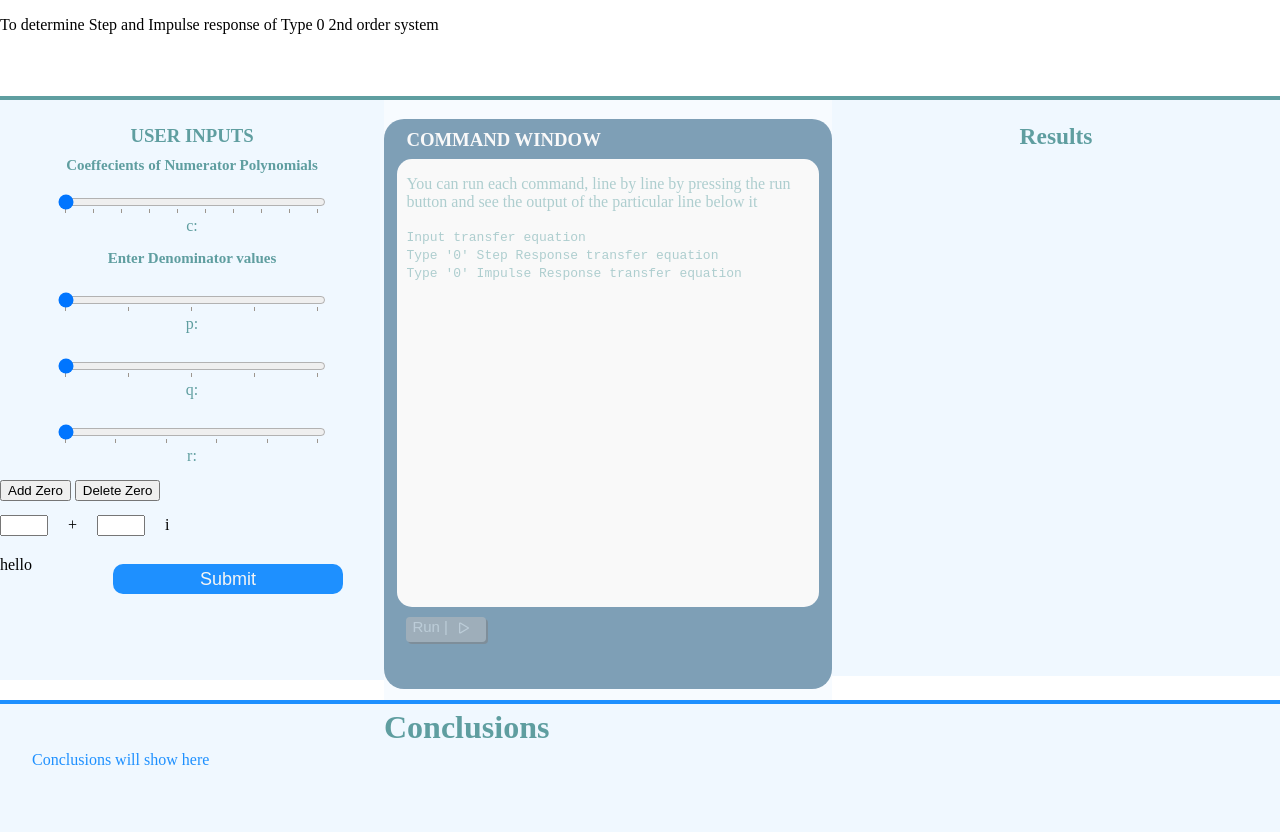
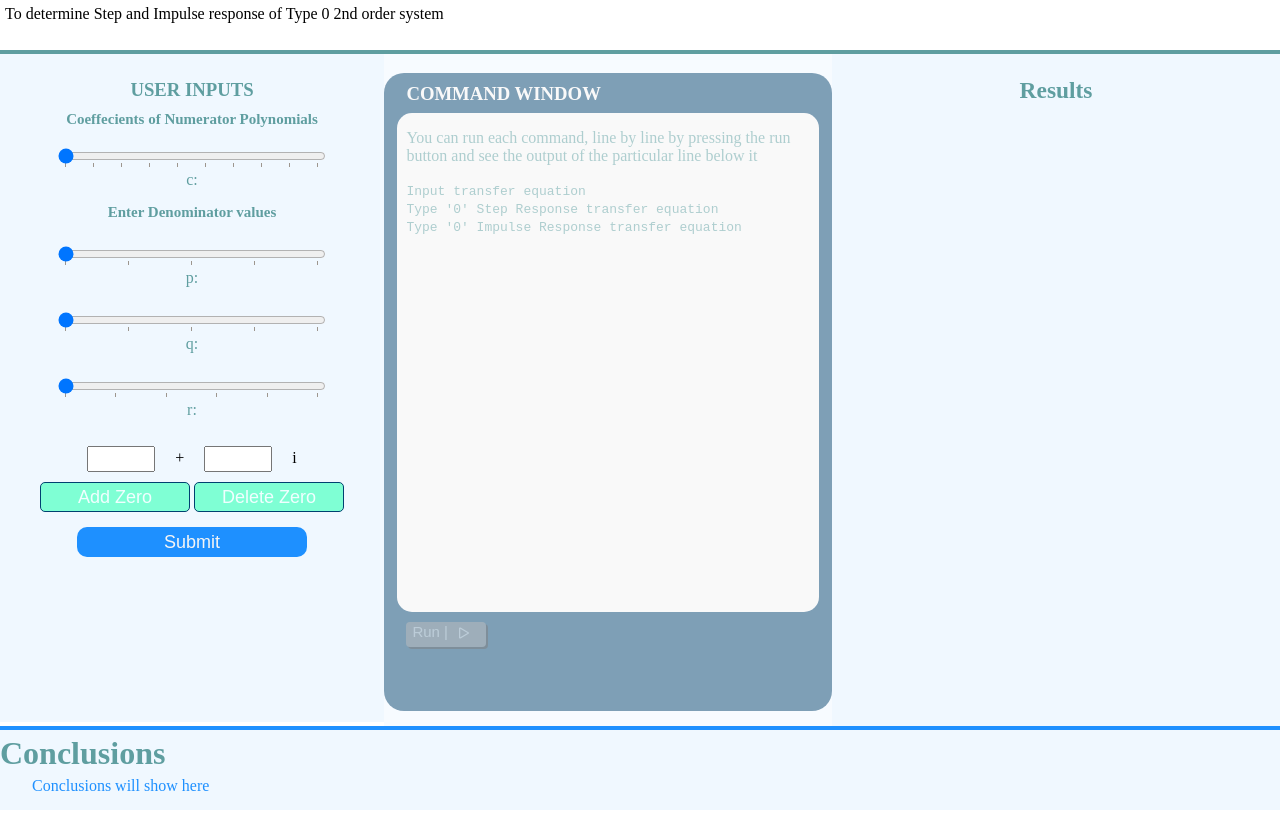
Before and after one commit to virtual-labs/exp-addition-of-zeros-dei, a plain HTML site: page experiment/simulation/index.html in a window 1280 px wide. After the commit the page ends 810 px from the top, so only its background shows below. Drawn offline with nearby package versions, Linux system fonts and the light colour scheme; some packages are replaced by stand-ins of ours.

Commit message:
ui update

```diff
--- a/experiment/simulation/css/main.css
+++ b/experiment/simulation/css/main.css
@@ -4,8 +4,14 @@ h1 {
 }
 
 header {
-    height: 10vh;
+    height: 5vh;
     border-bottom: 4px solid cadetblue;
+    padding:5px;
+    max-width: 100%;
+}
+
+header p{
+    margin:0;
 }
 
 #pagechanger {
@@ -53,7 +59,7 @@ body {
 
 #input-statements {
     width: 100%;
-    height: 70vh;
+    height: 81vh;
     background-color: aliceblue;
     padding: 10px 0;
 }
@@ -135,12 +141,32 @@ body {
     border: none;
 }
 #viewzero{
-    height:10px;
+    position: relative;
+    height:auto;
     width: 100%;
+    display: block;
 }
+.zerobtn{
+    position: relative;
+    border: 1px solid #004170;
+    border-radius: 5px;
+    background-color: aquamarine;
+    color: azure;
+    height: 30px;
+    width: 150px;
+    font-size: large;
+}
+.zerobtn:hover{
+    background-color: azure;
+    color: black;
+    transition-duration: 0.5s;
+    cursor: pointer;
+}
+
 .val-input{
     height: auto;
     width: 100%;
+    text-align: center;
       }
       .val-input h4{
         display: inline-block;
@@ -150,7 +176,8 @@ body {
         margin: 10px 0px;}
 .input-val{
     display: inline-block;
-    width: 40px;}
+    width: 60px;
+height: 20px;}
 #input_value:hover {
     opacity: 0.9;
     cursor: pointer;
@@ -179,7 +206,7 @@ body {
     width: 35%;
     display: inline-block;
     background-color: aliceblue;
-    height: 75vh;
+    height: 84vh;
 }
 
 .genout {
@@ -283,7 +310,7 @@ body {
 
 .right-cont {
     width: 35vw;
-    height: 72vh;
+    height: 84vh;
     background-color: aliceblue;
     float: right;
 }
@@ -352,7 +379,7 @@ header {
 
 .conclusions {
     border-top: 4px solid dodgerblue;
-    height: 16vh;
+    height: 10vh;
     position: relative;
     background-color: aliceblue;
 }
--- a/experiment/simulation/index.html
+++ b/experiment/simulation/index.html
@@ -32,16 +32,21 @@
 					<input type="range" name="valuea"  min="0" max="5" list = "datlist" id="denc" onchange="showval() " value="0" onmousemove="showval()" class="range-input">
 					<p>r:<span id="lr"></span></p>
 				</div>
-				<button id="addzero" >Add Zero</button>
-				<button id="delzero">Delete Zero</button>
+
 
 				<div class="val-input">
-					<input type="number" name="real_val_zero" id="zr" class="input-val" min="0">
+
+					<input type="number" name="real_val_zero" id="zr" class="input-val" >
 					<p>&emsp;+&emsp;</p>
 					<input type="number" name="imaginary_value_zero" id="zi" class="input-val" >
 					<p>&emsp;i</p>
+					<span id="viewzero"></span>
+					<div class="zerodiv">
+					<button id="addzero" class="zerobtn">Add Zero</button>
+					<button id="delzero" class="zerobtn">Delete Zero</button>
+					</div>
 				</div>
-				<span id="viewzero">hello</span>
+
 				<button id="input_value" onclick="addval();">Submit</button>
 			<datalist id="datlist">
 				<option value="0" label="0%"></option>
```
